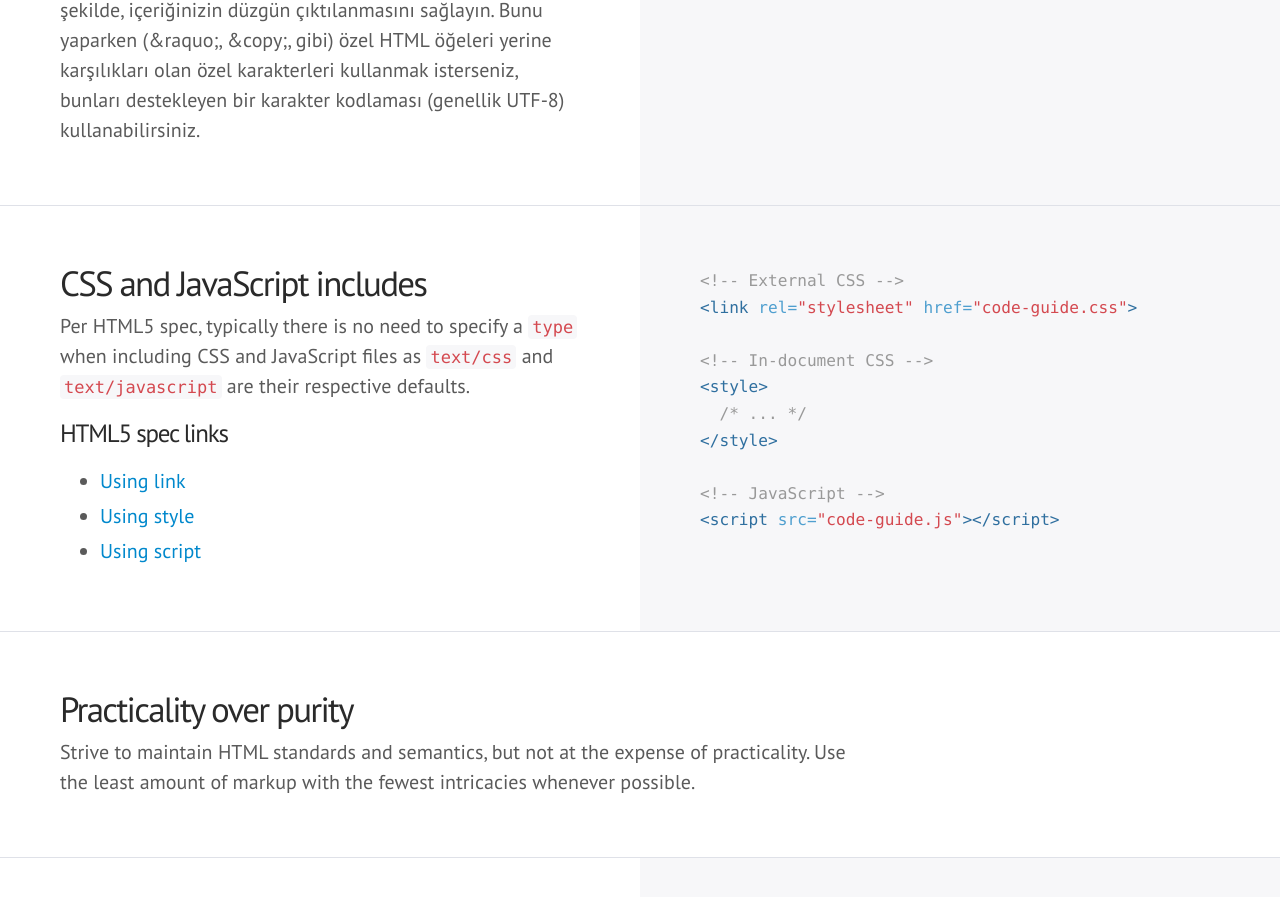
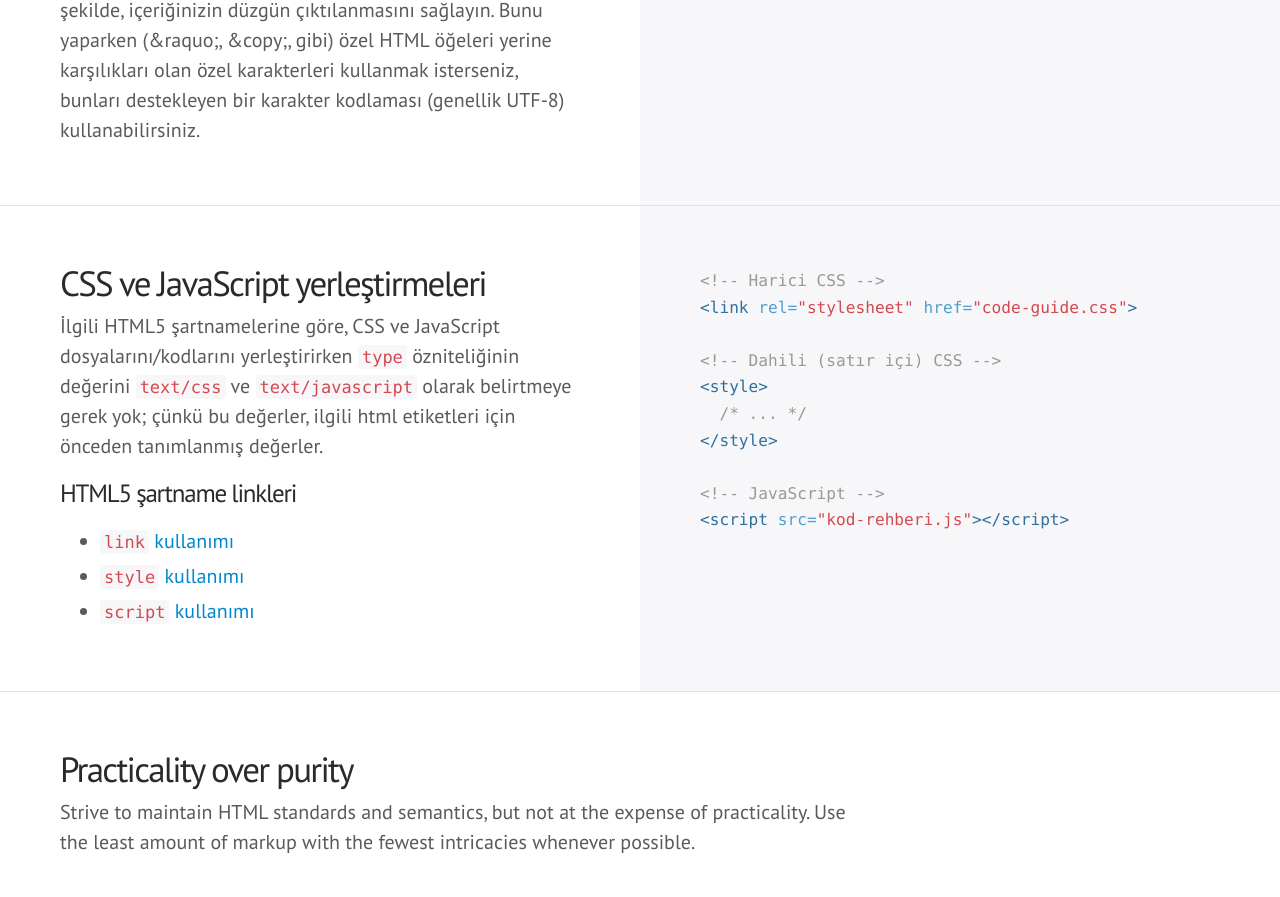
Before and after one commit to hayatbiralem/kod-rehberi, a Jekyll site: the page built from index.html, in a window 1280 px wide and 900 px high, scrolled down 3656 px. Shown: the top 897 px of the window. Built offline with Jekyll 4.4.1, drawn with Linux system fonts in a browser that asks for light colours; some web fonts are replaced; Markdown is read by kramdown in place of the engine named in the settings; comment, search, counter and statistics services are not loaded; some of the changed text lies outside the part shown.

Commit message:
CSS and JavaScript includes - trasnlated

```diff
--- a/_config.yml
+++ b/_config.yml
@@ -4,4 +4,4 @@
 
 markdown:      rdiscount
 permalink:     pretty
-pygments:      true
+highlighter:   pygments
--- a/_includes/html/style-script.html
+++ b/_includes/html/style-script.html
@@ -1,10 +1,10 @@
-<!-- External CSS -->
+<!-- Harici CSS -->
 <link rel="stylesheet" href="code-guide.css">
 
-<!-- In-document CSS -->
+<!-- Dahili (satır içi) CSS -->
 <style>
   /* ... */
 </style>
 
 <!-- JavaScript -->
-<script src="code-guide.js"></script>
+<script src="kod-rehberi.js"></script>
--- a/code-guide.css
+++ b/code-guide.css
@@ -1,5 +1,4 @@
 ---
-layout: nil
 ---
 
 
--- a/index.html
+++ b/index.html
@@ -15,7 +15,7 @@ layout: default
       <li><a href="#html-dil">Dil özniteliği</a></li>
       <li><a href="#html-karakter-kodlamasi">Karakter kodlaması</a></li>
       <li><a href="#html-ie-uyumluluk-modu">Internet Explorer uyumluluk modu</a></li>
-      <li><a href="#html-css-ve-javascript">CSS ve JavaScript dosyalarını dahil etmek</a></li>
+      <li><a href="#html-css-ve-javascript">CSS ve JavaScript yerleştirmeleri</a></li>
       <li><a href="#html-pratiklik">Pratiklik, saflıktan daha önemli</a></li>
       <li><a href="#html-oznitelik-siralamasi">Öznitelik sıralaması</a></li>
       <li><a href="#html-mantiksal-oznitelikler">Mantıksal öznitelikler</a></li>
@@ -118,7 +118,6 @@ layout: default
   <div class="col">
     <h3>Karakter kodlaması</h3>
     <p>Doğru bir karakter kodlaması kullanarak, hızlı ve kolay bir şekilde, içeriğinizin düzgün çıktılanmasını sağlayın. Bunu yaparken (&amp;raquo;, &amp;copy;, gibi) özel HTML öğeleri yerine karşılıkları olan özel karakterleri kullanmak isterseniz, bunları destekleyen bir karakter kodlaması (genellik UTF-8) kullanabilirsiniz.</p>
-
   </div>
   <div class="col">
     {% highlight html %}{% include html/encoding.html %}{% endhighlight %}
@@ -127,13 +126,13 @@ layout: default
 
 <div class="section" id="html-css-ve-javascript">
   <div class="col">
-    <h3>CSS and JavaScript includes</h3>
-    <p>Per HTML5 spec, typically there is no need to specify a <code>type</code> when including CSS and JavaScript files as <code>text/css</code> and <code>text/javascript</code> are their respective defaults.</p>
-    <h4>HTML5 spec links</h4>
+    <h3>CSS ve JavaScript yerleştirmeleri</h3>
+    <p>İlgili HTML5 şartnamelerine göre, CSS ve JavaScript dosyalarını/kodlarını yerleştirirken <code>type</code> özniteliğinin değerini <code>text/css</code> ve <code>text/javascript</code> olarak belirtmeye gerek yok; çünkü bu değerler, ilgili html etiketleri için önceden tanımlanmış değerler.</p>
+    <h4>HTML5 şartname linkleri</h4>
     <ul>
-      <li><a href="http://www.w3.org/TR/2011/WD-html5-20110525/semantics.html#the-link-element">Using link</a></li>
-      <li><a href="http://www.w3.org/TR/2011/WD-html5-20110525/semantics.html#the-style-element">Using style</a></li>
-      <li><a href="http://www.w3.org/TR/2011/WD-html5-20110525/scripting-1.html#the-script-element">Using script</a></li>
+      <li><code>link</code> <a href="http://www.w3.org/TR/2011/WD-html5-20110525/semantics.html#the-link-element">kullanımı</a></li>
+      <li><code>style</code> <a href="http://www.w3.org/TR/2011/WD-html5-20110525/semantics.html#the-style-element">kullanımı</a></li>
+      <li><code>script</code> <a href="http://www.w3.org/TR/2011/WD-html5-20110525/scripting-1.html#the-script-element">kullanımı</a></li>
     </ul>
   </div>
   <div class="col">
```
